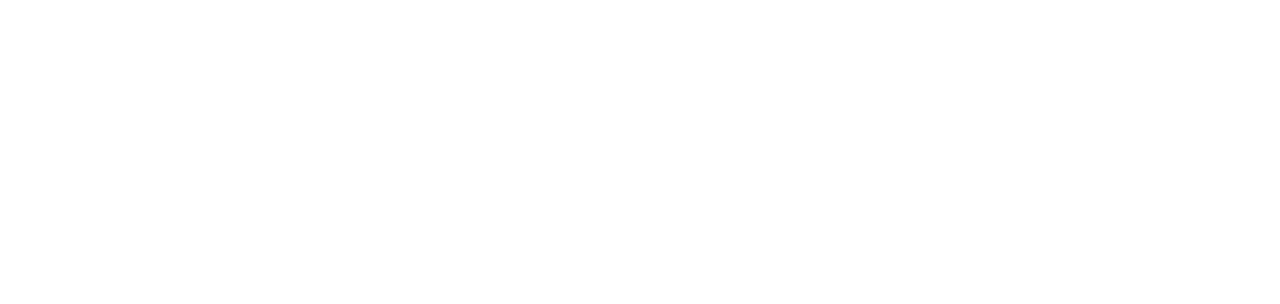
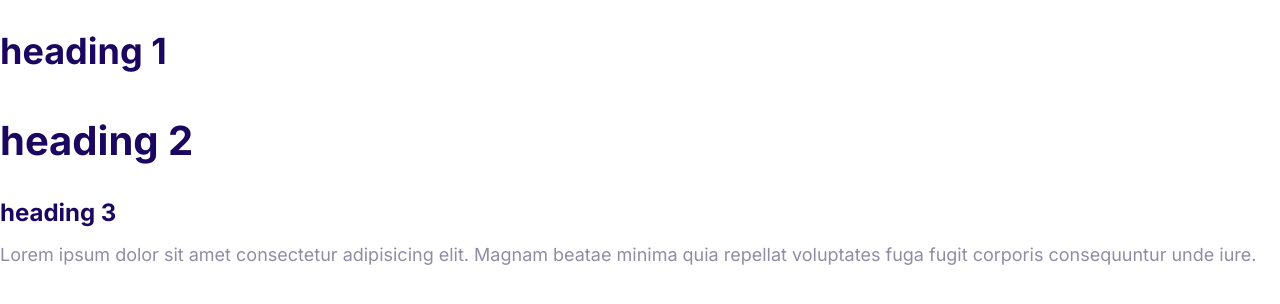
Before and after one commit to Dorisnwoye/moshify, a plain HTML site: page index.html in a window 1280 px wide. Drawn offline with Linux system fonts and the light colour scheme.

Commit message:
Define the styles for the font.

```diff
--- a/CSS/styles.css
+++ b/CSS/styles.css
@@ -5,3 +5,54 @@
   --color-headings: #1b0760;
   --color-body: #918ca4;
 }
+
+html {
+  font-size: 62.5%;
+}
+body {
+  font-family: Inter, Arial, Helvetica, sans-serif;
+  font-size: 2.4rem;
+  line-height: 1.5;
+  color: var(--color-body);
+}
+
+h1,
+h2,
+h3 {
+  color: var(--color-headings);
+  margin-bottom: 1rem;
+}
+
+h1 {
+  font-size: 7rem;
+}
+
+h2 {
+  font-size: 4rem;
+}
+
+h3 {
+  font-size: 3rem;
+}
+
+p {
+  margin-top: 0;
+}
+
+@media screen and (min-width: 1024px) {
+  body {
+    font-size: 1.8rem;
+  }
+
+  h1 {
+    font-size: 8rem;
+  }
+
+  h2 {
+    font-size: 4rem;
+  }
+
+  h3 {
+    font-size: 2.4rem;
+  }
+}
--- a/index.html
+++ b/index.html
@@ -1,12 +1,26 @@
 <!DOCTYPE html>
 <html lang="en">
-<head>
-    <meta charset="UTF-8">
-    <meta name="viewport" content="width=device-width, initial-scale=1.0">
+  <head>
+    <meta charset="UTF-8" />
+    <meta name="viewport" content="width=device-width, initial-scale=1.0" />
     <title>Document</title>
-    <link rel="stylesheet" href="css/styles.css">
-    <link rel="stylesheet" href="css/normalize.css">
-<body>
-
-</body>
+    <link rel="preconnect" href="https://fonts.googleapis.com" />
+    <link rel="preconnect" href="https://fonts.gstatic.com" crossorigin />
+    <link
+      href="https://fonts.googleapis.com/css2?family=Inter:wght@400;700&display=swap"
+      rel="stylesheet"
+    />
+    <link rel="stylesheet" href="css/styles.css" />
+    <link rel="stylesheet" href="css/normalize.css" />
+  </head>
+  <body>
+    <h1>heading 1</h1>
+    <h2>heading 2</h2>
+    <h3>heading 3</h3>
+    <p>
+      Lorem ipsum dolor sit amet consectetur adipisicing elit. Magnam beatae
+      minima quia repellat voluptates fuga fugit corporis consequuntur unde
+      iure.
+    </p>
+  </body>
 </html>
```
